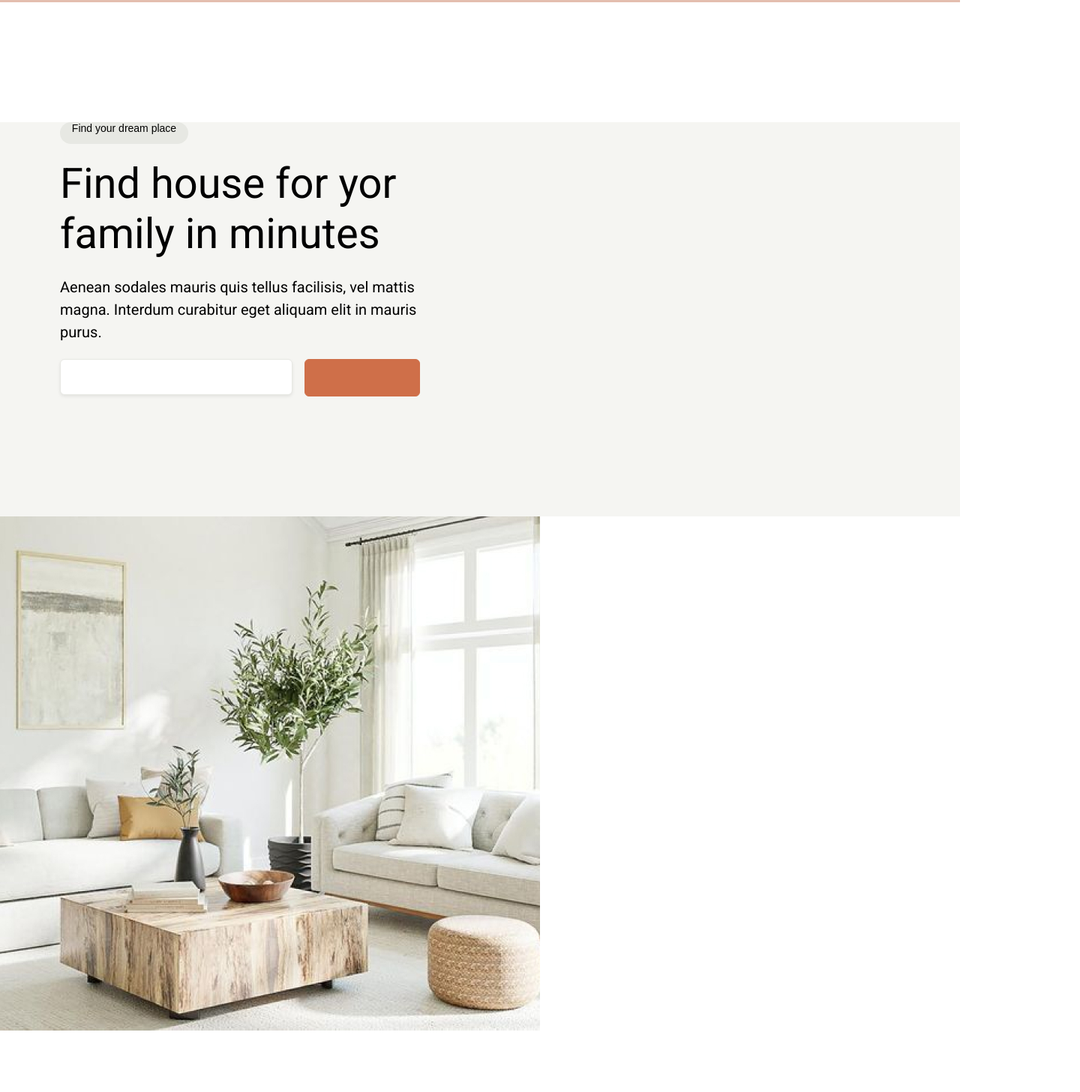
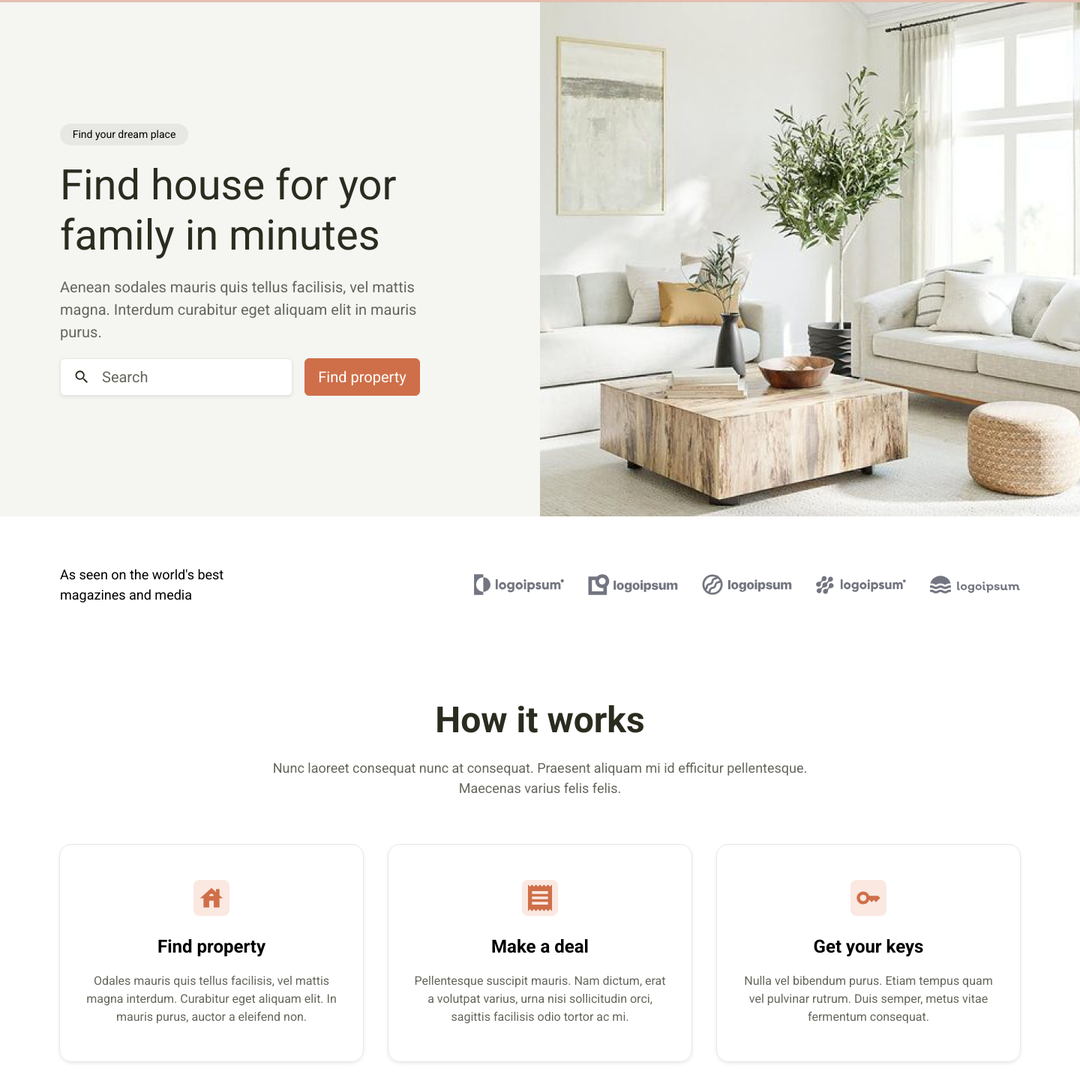
Before and after one commit to romandarmosyuk/FirstProject, a plain HTML site: page index.html in a window 1280 px wide. Shown: the part 63-1520 px from the top of the page at 75% size, 1440 px wide, since content can reach past the window. Before the commit the page ends 1442 px from the top, so only its background shows below. Drawn offline with Linux system fonts and the light colour scheme.

Commit message:
make main

```diff
--- a/css/style.css
+++ b/css/style.css
@@ -5,6 +5,7 @@
 }
 
 body {
+  width: 1440px;
   display: flex;
   flex-direction: column;
   font-family: "Roboto";
@@ -30,7 +31,6 @@ body {
   align-items: center;
   justify-content: center;
   padding: 5px 10px;
-  font-family: "Roboto";
   font-weight: 300;
   color: white;
 }
@@ -93,79 +93,169 @@ body {
   border-radius: 6px;
 }
 
-.cart_img {
+.info_wrapper {
+  display: flex;
+  height: 686px;
 }
 
-.cart_name {
-  font-family: Arial, Helvetica, sans-serif;
+.info__block {
+  display: flex;
+  flex-direction: column;
+  justify-content: center;
+  gap: 20px;
+  width: 50%;
+  padding: 0 80px;
+  background: #f5f5f2;
 }
 
-.find_text {
-  font-family: Arial, Helvetica, sans-serif;
-  color: white;
-}
-
-.main__color {
-  background-color: #f5f5f2;
-}
-
-.main_img {
-}
-
-.main__text {
+.info__text {
+  display: flex;
+  align-items: center;
+  justify-content: center;
   width: 171px;
   height: 29px;
   background: #e7e8e3;
   border-radius: 32px;
-  margin: 160px 469px 20px 80px;
+  font-weight: 400;
+  font-size: 14px;
 }
 
-.main_p_text {
-  font-family: Arial, Helvetica, sans-serif;
-  font-size: 14px;
-  width: 141px;
-  height: 21px;
-  text-align: center;
-  margin: 0px auto;
-}
-
-.title {
-  margin: 0px 124px 21px 80px;
-  width: 516px;
-  height: 135px;
+.info__block h1 {
   font-weight: 400;
   font-size: 56px;
   line-height: 67px;
+  color: #2a2c1f;
 }
 
-.title_p {
-  width: 503px;
-  height: 90px;
-  margin: 0px 137px 21px 80px;
+.info__block p {
+  width: 500px;
+  color: #65665c;
   font-weight: 400;
   font-size: 20px;
   line-height: 30px;
 }
 
-.main__search-find {
+.info__search {
   display: flex;
+  width: 480px;
+  height: 50px;
 }
 
-.main__search {
+.search__form {
+  display: flex;
   width: 310px;
-  height: 48px;
-  margin: 0 16px 162px 80px;
-  background: #ffffff;
+  padding: 9px 19px;
+  margin-right: 16px;
   border: 1px solid #e7e8e3;
   box-shadow: 0px 2px 4px rgba(0, 0, 0, 0.08);
   border-radius: 6px;
+  align-items: center;
+  gap: 18px;
+  font-weight: 400;
+  font-size: 20px;
+  line-height: 30px;
+  color: #65665c;
+  background: #ffffff;
 }
 
-.main__find {
+.search__form img {
+  width: 18px;
+  height: 18px;
+}
+
+.search__button {
   width: 154px;
   height: 50px;
-  margin: 0 160px 160px 0;
-  background: #cf6f49;
-  border: 1px solid #cf6f49;
-  border-radius: 6px;
+  font-weight: 400;
+  font-size: 20px;
+  line-height: 30px;
 }
+
+.range_logo {
+  height: 118px;
+  align-items: flex-end;
+  margin-bottom: 125px;
+}
+
+.range_logo span {
+  width: 243px;
+  height: 54px;
+  margin-right: auto;
+  font-weight: 400;
+  font-size: 18px;
+  line-height: 27px;
+}
+
+.range_logo img {
+  width: 728px;
+  height: 54px;
+}
+
+.content_box {
+  flex-direction: column;
+  margin-bottom: 128px;
+}
+
+.content_box h1 {
+  margin-bottom: 21px;
+  font-weight: 700;
+  font-size: 48px;
+  line-height: 58px;
+  color: #2a2c1f;
+}
+
+.content_box > p {
+  width: 754px;
+  margin-bottom: 61px;
+  font-weight: 400;
+  font-size: 18px;
+  line-height: 27px;
+  color: #65665c;
+  text-align: center;
+}
+
+.content_box__procedure {
+  display: grid;
+  grid-template-columns: repeat(3, 1fr);
+  grid-template-areas: "grid grid grid";
+  column-gap: 32px;
+}
+
+.grid {
+  display: flex;
+  flex-direction: column;
+  justify-content: center;
+  align-items: center;
+  height: 291px;
+  padding: 0 33px;
+  border: 1px solid #e7e8e3;
+  box-shadow: 0px 2px 4px rgba(0, 0, 0, 0.08);
+  border-radius: 16px;
+}
+
+.grid__image {
+  display: flex;
+  width: 48px;
+  height: 48px;
+  background: #fae8e1;
+  border-radius: 8px;
+  justify-content: center;
+  align-items: center;
+  margin-bottom: 24px;
+}
+
+.grid span {
+  margin-bottom: 17px;
+  font-weight: 700;
+  font-size: 24px;
+  line-height: 34px;
+}
+
+.grid p {
+  width: 338px;
+  font-weight: 400;
+  font-size: 16px;
+  line-height: 24px;
+  text-align: center;
+  color: #65665c;
+}
--- a/index.html
+++ b/index.html
@@ -50,23 +50,77 @@
         <div class="button">Find a property</div>
       </div>
     </header>
-    <main class="main">
-      <div class="main__color">
-        <div class="main__text">
-          <p class="main_p_text">Find your dream place</p>
+
+    <main>
+      <div class="info info_wrapper">
+        <div class="info__block">
+          <div class="info__text"><span>Find your dream place</span></div>
+          <h1>Find house for yor family in minutes</h1>
+          <p>
+            Aenean sodales mauris quis tellus facilisis, vel mattis magna.
+            Interdum curabitur eget aliquam elit in mauris purus.
+          </p>
+          <div class="search info__search">
+            <div class="search__form">
+              <img src="img/search.svg" alt="" />
+              <span>Search</span>
+            </div>
+            <div class="search__button button"><span>Find property</span></div>
+          </div>
         </div>
-        <h1 class="title">Find house for yor family in minutes</h1>
-        <p class="title_p">
-          Aenean sodales mauris quis tellus facilisis, vel mattis magna.
-          Interdum curabitur eget aliquam elit in mauris purus.
+        <img src="img/main_img.jpg" alt="" class="main_img" />
+      </div>
+      <div class="wrapper range_logo">
+        <span>As seen on the world's best magazines and media</span>
+        <img src="img/range_logo.svg" alt="" />
+      </div>
+      <div class="content_box wrapper">
+        <h1>How it works</h1>
+        <p>
+          Nunc laoreet consequat nunc at consequat. Praesent aliquam mi id
+          efficitur pellentesque. Maecenas varius felis felis.
         </p>
-        <div class="main__search-find">
-          <div class="main__search"></div>
-          <div class="main__find"></div>
+        <div class="content_box__procedure">
+          <div class="grid">
+            <div class="grid__image">
+              <img
+                src="img/house.svg"
+                alt=""
+                style="width: 32px; height: 48px"
+              />
+            </div>
+            <span>Find property</span>
+            <p>
+              Odales mauris quis tellus facilisis, vel mattis magna interdum.
+              Curabitur eget aliquam elit. In mauris purus, auctor a eleifend
+              non.
+            </p>
+          </div>
+          <div class="grid">
+            <div class="grid__image">
+              <img
+                src="img/receipt.svg"
+                alt=""
+                style="width: 32px; height: 48px"
+              />
+            </div>
+            <span>Make a deal</span>
+            <p>
+              Pellentesque suscipit mauris. Nam dictum, erat a volutpat varius,
+              urna nisi sollicitudin orci, sagittis facilisis odio tortor ac mi.
+            </p>
+          </div>
+          <div class="grid">
+            <div class="grid__image">
+              <img src="img/key.svg" alt="" style="width: 32px; height: 48px" />
+            </div>
+            <span>Get your keys</span>
+            <p>
+              Nulla vel bibendum purus. Etiam tempus quam vel pulvinar rutrum.
+              Duis semper, metus vitae fermentum consequat.
+            </p>
+          </div>
         </div>
-      </div>
-      <div class="main__image">
-        <img src="img/main_img.jpg" alt="" class="main_img" />
       </div>
     </main>
   </body>
```
Also changed, not shown: img/house.svg (added), img/key.svg (added), img/range_logo.svg (added), img/receipt.svg (added).
